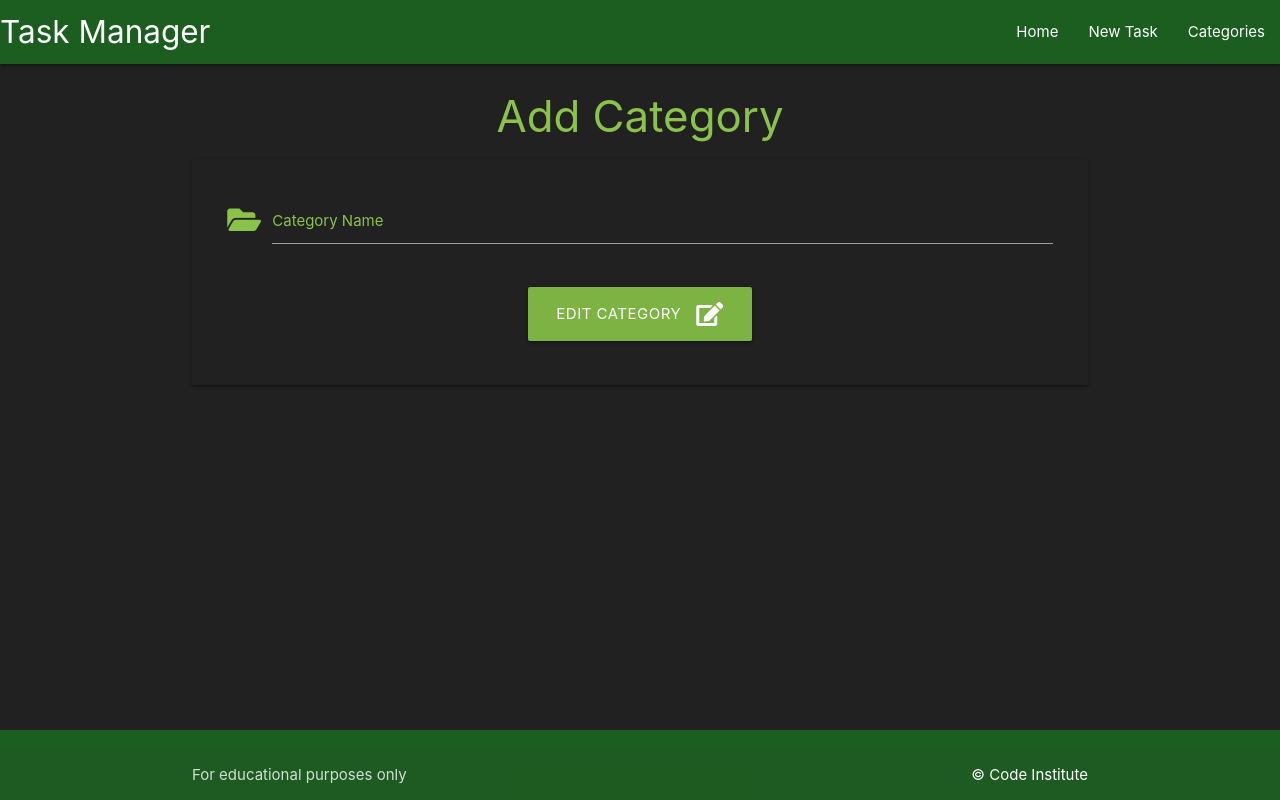
After one commit to JoGorska/task-manager-flask-sqlalchemy, a Flask app: template taskmanager/templates/edit_category.html in a window 1280 px wide. The commit adds this page. Run offline with Flask 2, Linux system fonts and the light colour scheme; the template is opened without the code that fills it, so the values that code supplies are empty.

Commit message:
Add app.route to edit category, passed category_id to identify the item to be edited

```diff
--- a/taskmanager/templates/categories.html
+++ b/taskmanager/templates/categories.html
@@ -23,7 +23,8 @@
 
         </div>
         <div class="card-action">
-          <a href="#" class="btn blue">Edit</a>
+          <!-- this calls a function with some data included (category_id) -->
+          <a href="{{url_for('edit_category', category_id=category.id)}}" class="btn blue">Edit</a>
           <a href="#"class="btn red">Delete</a>
         </div>
       </div>
--- /dev/null
+++ b/taskmanager/templates/edit_category.html
@@ -0,0 +1,31 @@
+{% extends "base.html" %}
+
+{% block content %}
+
+<h3 class="light-green-text center-align">Add Category</h3>
+
+<div class="row card-panel grey darken-4 light-green-text">
+    <!-- form -->
+    <!-- url_for - needs to point to the function in routes.py ('edit_category') -->
+    <form class="col s12" method="POST" action="{{ url_for('edit_category', category_id=category.id) }}">
+        <!-- category name -->
+        <div class="row">
+            <div class="input-field col s12 light-green-text">
+                <i class="fas fa-folder-open prefix light-green-text"></i>
+                <!-- name, id and "for" need to be matching -->
+                <input id="category_name" name="category_name" minlength="3" maxlength="25" type="text" class="validate light-green-text" required>
+                <label class="light-green-text" for="category_name">Category Name</label>
+            </div>
+        </div>
+        <!-- submit button -->
+        <div class="row">
+            <div class="col s12 center-align">
+                <button type="submit" class="btn-large light-green darken-1">
+                    Edit Category <i class="fas fa-edit right"></i>
+                </button>
+            </div>
+        </div>
+    </form>
+</div>
+
+{% endblock %}
```
Also changed, not shown: taskmanager/routes.py (+10 -0 lines).
